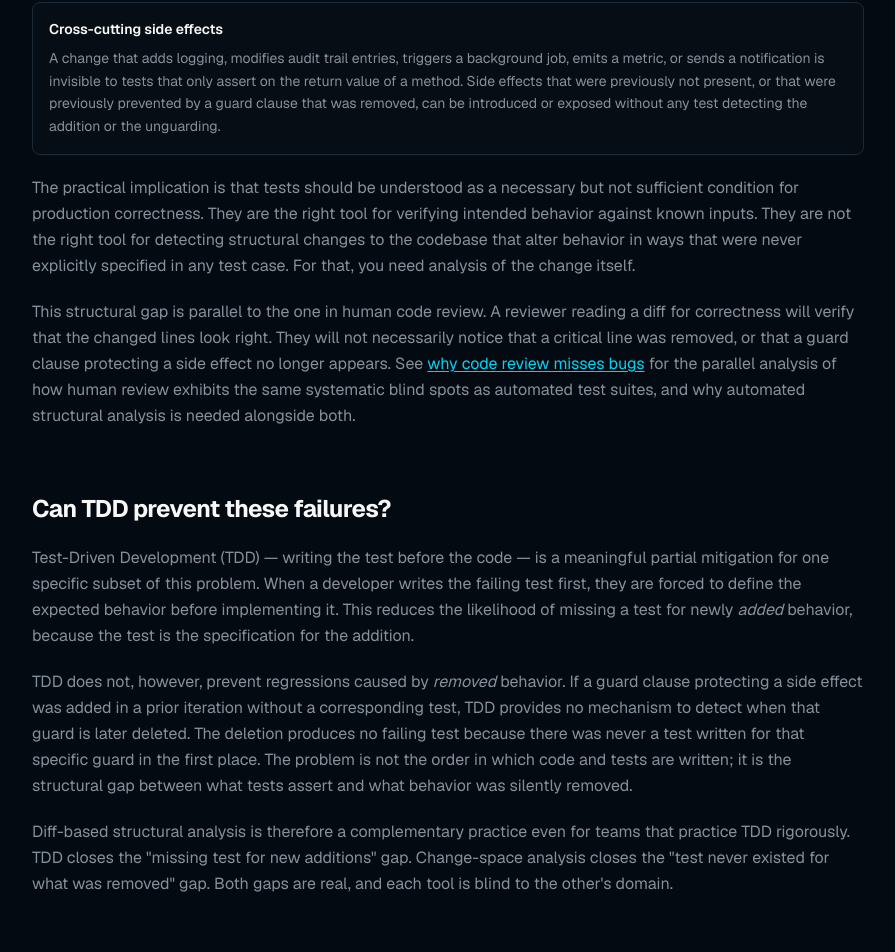
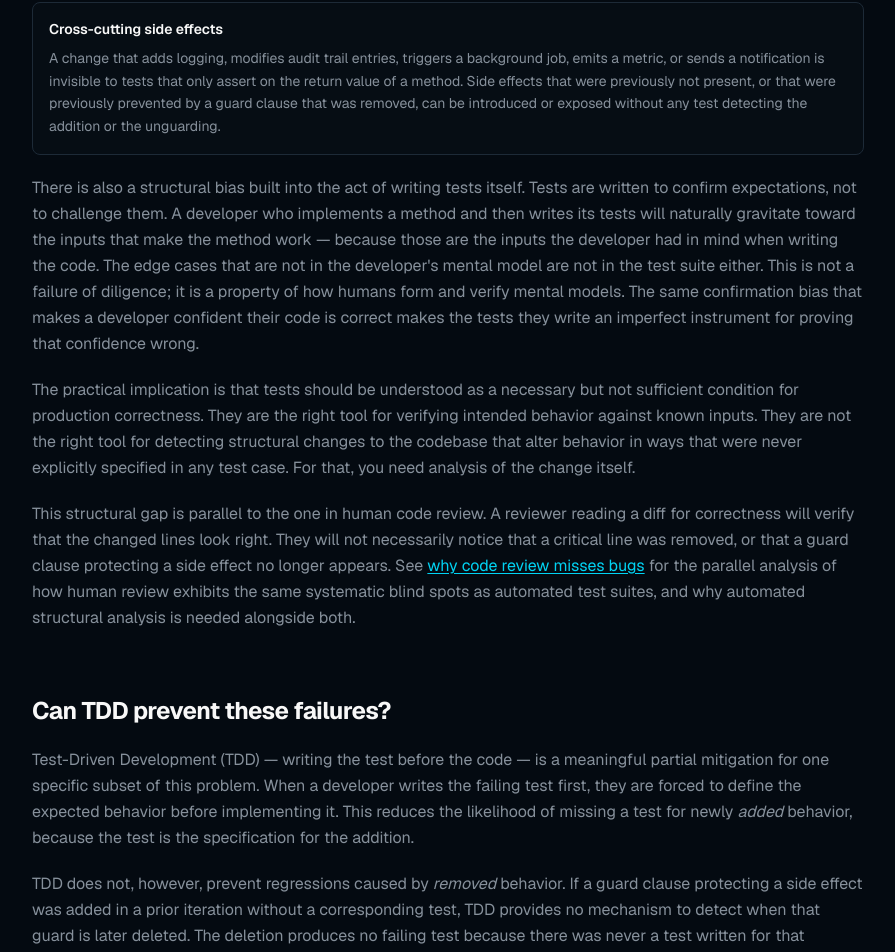
Before and after one commit to EricCogen/GauntletCI, a Next.js app in the folder site/: page /why-tests-miss-bugs in a window 1280 px wide. Shown: the part 9860-10812 px from the top of the page, without its empty margins (192-1087 px from the left). Built offline with nearby package versions, Linux system fonts and the light colour scheme.

Commit message:
[DOCS] Add cognitive bias paragraph to why-tests-miss-bugs

```diff
--- a/site/app/why-tests-miss-bugs/page.tsx
+++ b/site/app/why-tests-miss-bugs/page.tsx
@@ -476,6 +476,16 @@ export default function WhyTestsMissBugsPage() {
               ))}
             </div>
             <p className="text-muted-foreground leading-relaxed">
+              There is also a structural bias built into the act of writing tests itself. Tests are written
+              to confirm expectations, not to challenge them. A developer who implements a method and then
+              writes its tests will naturally gravitate toward the inputs that make the method work —
+              because those are the inputs the developer had in mind when writing the code. The edge cases
+              that are not in the developer's mental model are not in the test suite either. This is not a
+              failure of diligence; it is a property of how humans form and verify mental models. The same
+              confirmation bias that makes a developer confident their code is correct makes the tests they
+              write an imperfect instrument for proving that confidence wrong.
+            </p>
+            <p className="text-muted-foreground leading-relaxed">
               The practical implication is that tests should be understood as a necessary but not sufficient
               condition for production correctness. They are the right tool for verifying intended behavior
               against known inputs. They are not the right tool for detecting structural changes to the
```
